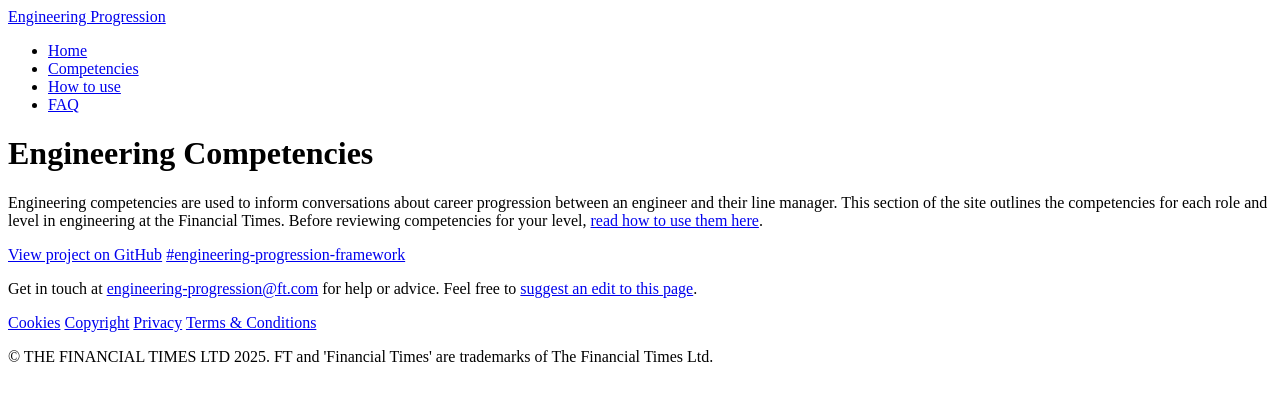
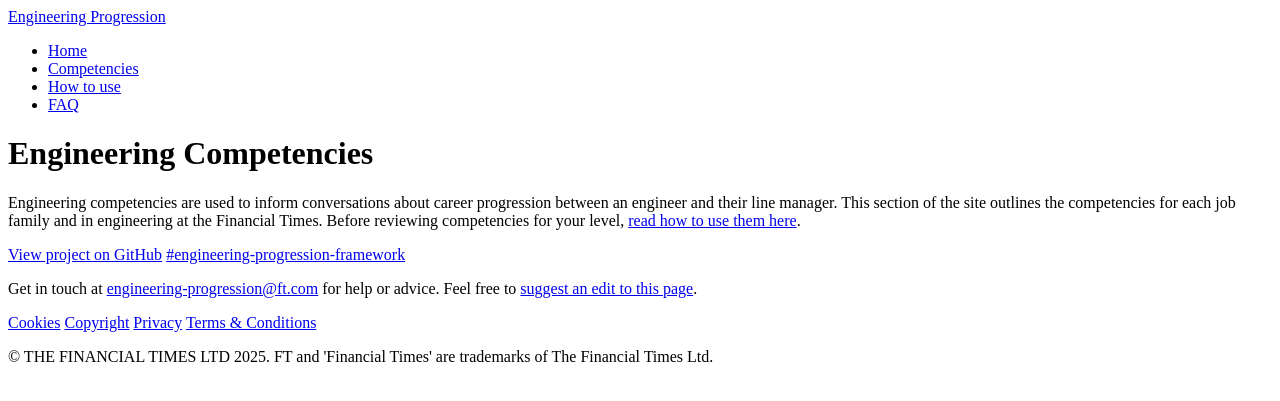
Before and after one commit to Financial-Times/engineering-progression, a Jekyll site: the page built from site/pages/competencies/index.html, in a window 1280 px wide. Shown: the top 401 px of the page. Built offline with Jekyll 4.4.1, drawn with Linux system fonts in a browser that asks for light colours; a style sheet for code colours, icons or effects is not loaded.

Commit message:
Rename roles to job families

```diff
--- a/site/_includes/header.html
+++ b/site/_includes/header.html
@@ -33,7 +33,7 @@
 		</ul>
 	</nav>
 
-	{% if page.roleId %}
+	{% if page.jobFamilyId %}
 		<nav class="o-header-services__secondary-nav" aria-label="secondary" data-o-header-services-nav="">
 			<div class="o-header-services__secondary-nav-content" data-o-header-services-nav-list="">
 				<ol class="o-header-services__secondary-nav-list o-header-services__secondary-nav-list--ancestors" aria-label="Ancestor sections">
@@ -43,15 +43,15 @@
 						</a>
 					</li>
 					<li>
-						<a href="/competencies/#{{page.roleId}}">
-							{{site.data.roles[page.roleId].name}}
+						<a href="/competencies/#{{page.jobFamilyId}}">
+							{{site.data.job-families[page.jobFamilyId].name}}
 						</a>
 					</li>
 				</ol>
 				<ul class="o-header-services__secondary-nav-list o-header-services__secondary-nav-list--children" aria-label="Child sections">
-					{% for level in site.data.roles[page.roleId].levels %}
+					{% for level in site.data.job-families[page.jobFamilyId].levels %}
 						<li>
-							{% capture levelUrl %}/competencies/{{page.roleId}}/{{level.id}}/{% endcapture %}
+							{% capture levelUrl %}/competencies/{{page.jobFamilyId}}/{{level.id}}/{% endcapture %}
 							<a href="{{levelUrl}}" {% if page.url == levelUrl %}aria-current="true"{% endif %}>
 								{{level.name}}
 							</a>
--- a/site/pages/competencies/index.html
+++ b/site/pages/competencies/index.html
@@ -11,7 +11,7 @@
 	<h1>{{page.title}}</h1>
 	<p>
 		{{page.description}}
-		This section of the site outlines the competencies for each role and level in engineering at the Financial Times.
+		This section of the site outlines the competencies for each job family and  in engineering at the Financial Times.
 		Before reviewing competencies for your level, <a href="/competencies/how-to-use/">read how to use them here</a>.
 	</p>
 
@@ -21,15 +21,15 @@
 
 	<div class="o-layout__overview">
 
-		{% for roleHash in site.data.roles %}
-			{% assign role = roleHash[1] %}
+		{% for jobFamilyHash in site.data.job-families %}
+			{% assign jobFamily = jobFamilyHash[1] %}
 			<div class="o-layout-item">
-				<h2 id="{{roleHash[0]}}">{{role.name}}</h2>
-				<p>{{role.summary}}</p>
+				<h2 id="{{jobFamilyHash[0]}}">{{jobFamily.name}}</h2>
+				<p>{{jobFamily.summary}}</p>
 				<ul>
-					{% for level in role.levels %}
+					{% for level in jobFamily.levels %}
 						<li>
-							<a href="/competencies/{{roleHash[0]}}/{{level.id}}/">{{level.name}}</a>
+							<a href="/competencies/{{jobFamilyHash[0]}}/{{level.id}}/">{{level.name}}</a>
 						</li>
 					{% endfor %}
 				</ul>
```
Also changed, not shown: docs/competencies.md (+2 -2 lines), scripts/build-website-data.js (+16 -13 lines), scripts/deploy-google-sheets.js (+16 -16 lines), scripts/test-competencies.js (+14 -10 lines), site/_layouts/competencies.html (+6 -6 lines), site/pages/competencies/how-to-use.md (+4 -4 lines), site/pages/home.html (+6 -6 lines), test/schema/job-family.json (renamed from test/schema/role.json, +9 -9 lines), README.md, data/job-families/engineering.yml (renamed from data/roles/engineering.yml), data/job-families/operations.yml (renamed from data/roles/operations.yml), 1 other file.
